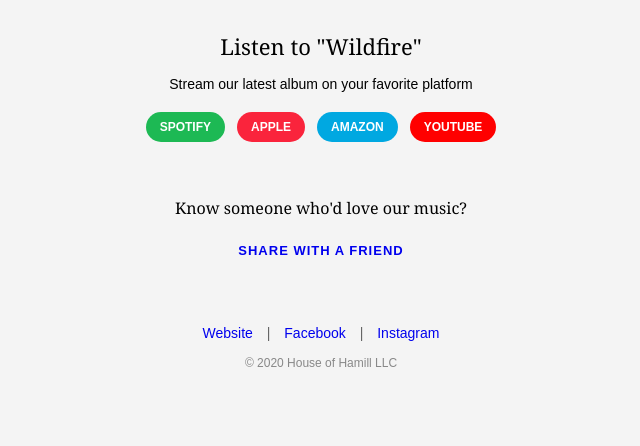
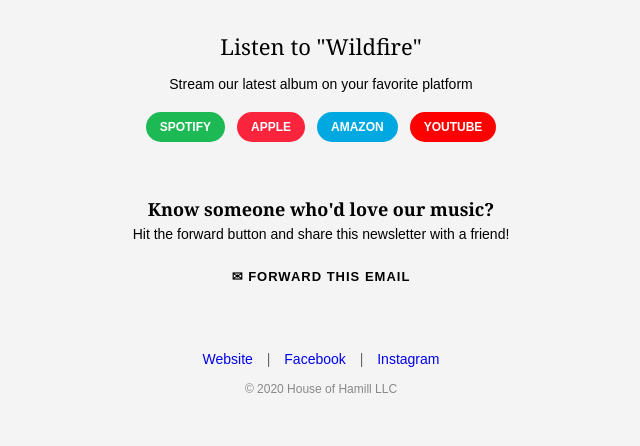
Before and after one commit to brianhaggis/newsletter-builder, a Flask app: template newsletter-builder/templates/newsletter.html in a window 1280 px wide. Shown: the part 1213-1659 px from the top of the page, without its empty margins (319-959 px from the left). Before the commit the page ends 1580 px from the top, so only its background shows below. Run offline with Flask 3, Linux system fonts and the light colour scheme; the template is opened without the code that fills it: most values are stand-ins (such as "Sample title", 1, 10 or a date in 2020); grey boxes marked "Sample" are stand-in pictures; some libraries are stand-ins or nearby versions.

Commit message:
Fix width constraint and share button
- Add MSO conditional tables to constrain width in Outlook/browser
- Change share button to encourage forwarding the actual email
- Remove mailto link (can't forward email content programmatically)

Co-Authored-By: Claude Opus 4.5 <noreply@anthropic.com>

```diff
--- a/newsletter-builder/templates/newsletter.html
+++ b/newsletter-builder/templates/newsletter.html
@@ -71,10 +71,15 @@
 </head>
 <body style="margin: 0; padding: 0; background-color: #f4f4f4;">
 
-    <!-- Wrapper table -->
-    <table role="presentation" cellpadding="0" cellspacing="0" width="100%" style="background-color: #f4f4f4; max-width: 100%;">
+    <!-- Wrapper table - centers the email and constrains width -->
+    <table role="presentation" cellpadding="0" cellspacing="0" width="100%" style="background-color: #f4f4f4; margin: 0 auto;">
         <tr>
             <td align="center" class="wrapper-padding" style="padding: 20px 10px; text-align: center;">
+                <!--[if mso]>
+                <table role="presentation" cellpadding="0" cellspacing="0" width="700" align="center">
+                <tr>
+                <td>
+                <![endif]-->
 
                 <!-- Main content table -->
                 <table role="presentation" cellpadding="0" cellspacing="0" width="100%" class="email-container" style="max-width: 700px; width: 100%; margin: 0 auto; background-color: {{ theme.body_bg }};">
@@ -264,12 +269,19 @@
                     <!-- Share with a friend -->
                     <tr>
                         <td align="center" style="padding: 25px 40px; background-color: {{ theme.section_bg }}; text-align: center;">
-                            <p style="margin: 0 0 12px 0; font-family: Georgia, 'Times New Roman', serif; font-size: 16px; color: {{ theme.body_text }}; text-align: center;">
+                            <p style="margin: 0 0 5px 0; font-family: Georgia, 'Times New Roman', serif; font-size: 18px; color: {{ theme.body_text }}; text-align: center; font-weight: bold;">
                                 Know someone who'd love our music?
                             </p>
-                            <a href="mailto:?subject=Check%20out%20House%20of%20Hamill!&body=Hey!%20I%20thought%20you%20might%20enjoy%20this%20band%20-%20House%20of%20Hamill.%20They%20play%20upcycled%20Celtic%20folk%20music%20and%20they're%20awesome!%0A%0ACheck%20them%20out%3A%20https%3A%2F%2Fwww.houseofhamill.com" target="_blank" style="display: inline-block; font-family: Arial, Helvetica, sans-serif; font-size: 13px; font-weight: bold; color: {{ theme.accent_text }}; background-color: {{ theme.accent }}; padding: 12px 24px; text-decoration: none; border-radius: 4px; text-transform: uppercase; letter-spacing: 1px;">
-                                Share With a Friend
-                            </a>
+                            <p style="margin: 0 0 15px 0; font-family: Arial, Helvetica, sans-serif; font-size: 14px; color: {{ theme.secondary_text }}; text-align: center;">
+                                Hit the forward button and share this newsletter with a friend!
+                            </p>
+                            <table role="presentation" cellpadding="0" cellspacing="0" style="margin: 0 auto;">
+                                <tr>
+                                    <td style="font-family: Arial, Helvetica, sans-serif; font-size: 13px; font-weight: bold; color: {{ theme.accent_text }}; background-color: {{ theme.accent }}; padding: 12px 24px; border-radius: 4px; text-transform: uppercase; letter-spacing: 1px; text-align: center;">
+                                        &#9993; FORWARD THIS EMAIL
+                                    </td>
+                                </tr>
+                            </table>
                         </td>
                     </tr>
 
@@ -291,6 +303,11 @@
 
                 </table>
                 <!-- End main content -->
+                <!--[if mso]>
+                </td>
+                </tr>
+                </table>
+                <![endif]-->
 
             </td>
         </tr>
```
